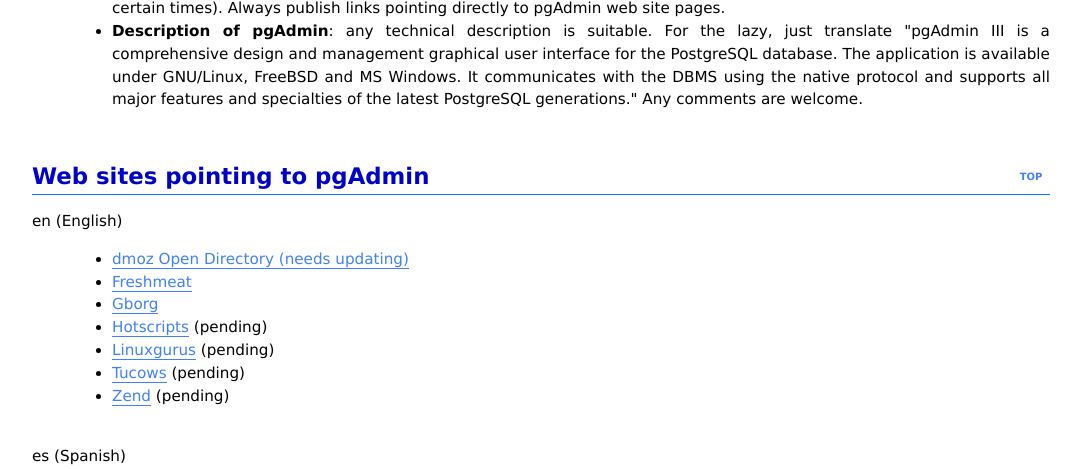
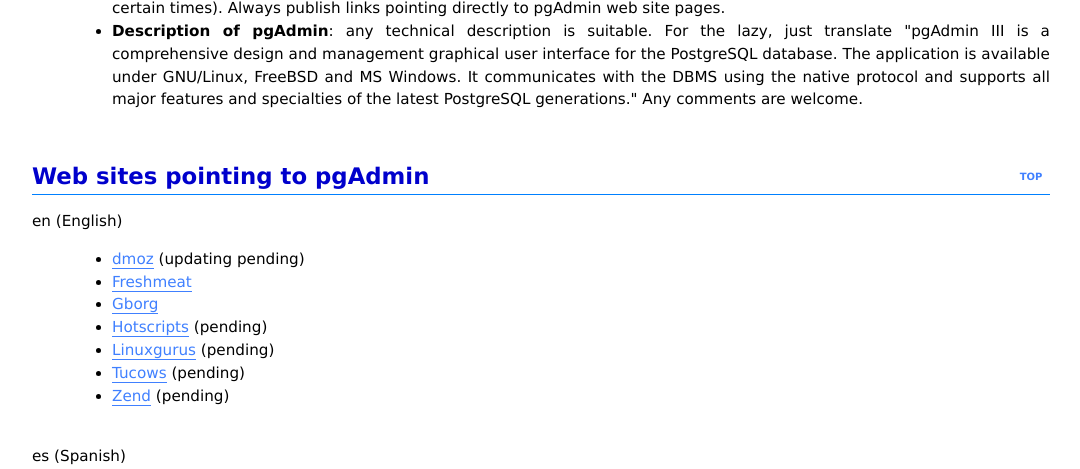
Before and after one commit to shish/pgadmin-www, a PHP site: page /pgadmin3/advocacy.php in a window 1280 px wide. Shown: the part 1021-1490 px from the top of the page, without its empty margins (196-1276 px from the left). Run offline with PHP 8.4, Linux system fonts and the light colour scheme.

Commit message:
Typo
git-svn-id: svn://svn.pgadmin.org/trunk@3069 a7884b65-44f6-0310-8a51-81a127f17b15

```diff
--- a/pgadmin3/cnt/cnt_advocacy.php
+++ b/pgadmin3/cnt/cnt_advocacy.php
@@ -54,7 +54,7 @@
 en (English)
 <dd>
   <ul>
-    <li><a href='http://dmoz.org/Computers/Software/Databases/PostgreSQL/'>dmoz Open Directory (needs updating)</a>
+    <li><a href='http://dmoz.org/Computers/Software/Databases/PostgreSQL/'>dmoz</a> (updating pending)
     <li><a href='http://freshmeat.net/projects/pgadmin3/?topic_id=68'>Freshmeat</a>
     <li><a href='http://gborg.postgresql.org/project/pgadmin3/projdisplay.php'>Gborg</a>
     <li><a href='http://www.hotscripts.com/Tools_and_Utilities/Database_Tools'>Hotscripts</a> (pending)
```
